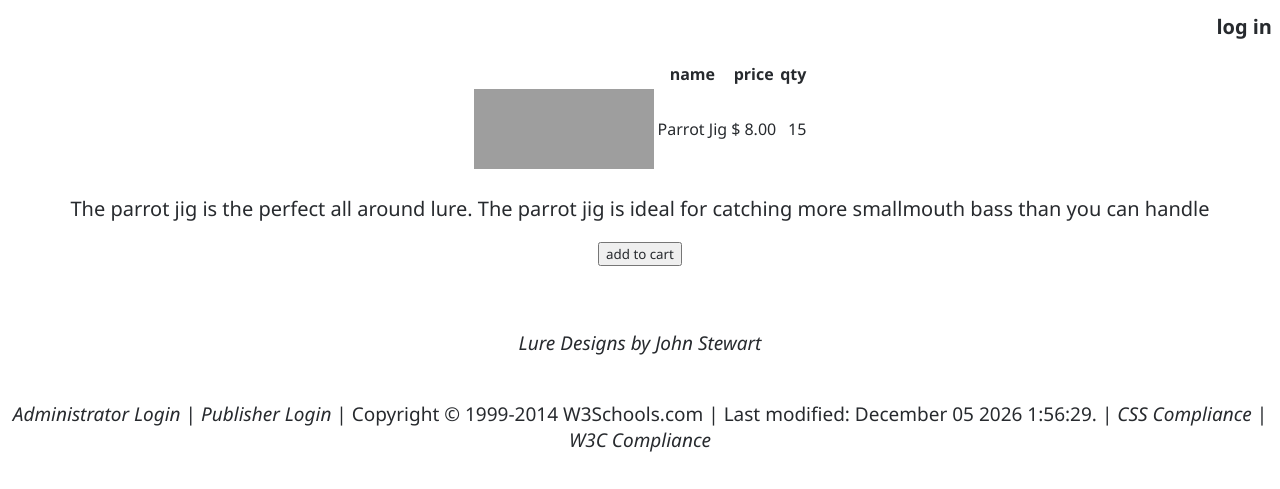
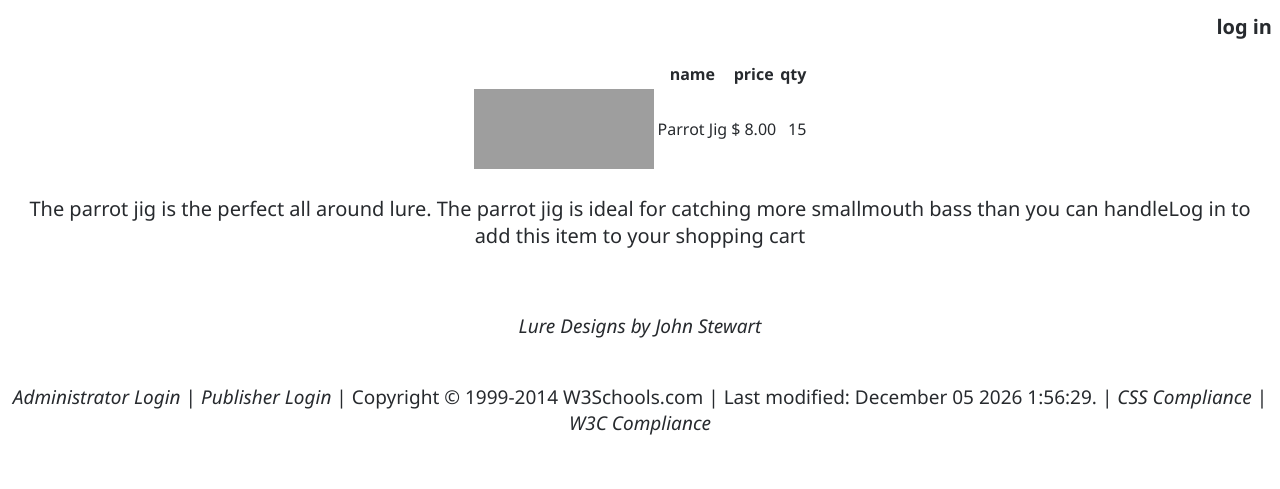
Before and after one commit to jstewart983/phpWeb, a PHP site: page /CMS/parrotjig.php in a window 1280 px wide. Shown: the part 149-638 px from the top of the page. Run offline with PHP 8.4, Linux system fonts and the light colour scheme; grey boxes are pictures that could not be loaded.

Commit message:
show add to cart if signed in

```diff
--- a/CMS/parrotjig.php
+++ b/CMS/parrotjig.php
@@ -52,7 +52,12 @@ $lures = array( array(""=>"$parrotjig","name"=>"Parrot Jig", "price"=>"$ ".numbe
 <tr>
 <td><?php
 print '<p>The parrot jig is the perfect all around lure. The parrot jig is ideal for catching more smallmouth bass than you can handle';
-print '<br /><p><button><a href = "addtocart.php">add to cart</a></button></p>';
+if (isset($_SESSION['loggedintime'])){
+  print '<br /><p><button><a href = "addtocart.php">add to cart</a></button></p>';
+}
+else{
+  print 'Log in to add this item to your shopping cart';
+}
 ?>
 </td>
 </tr>
```
